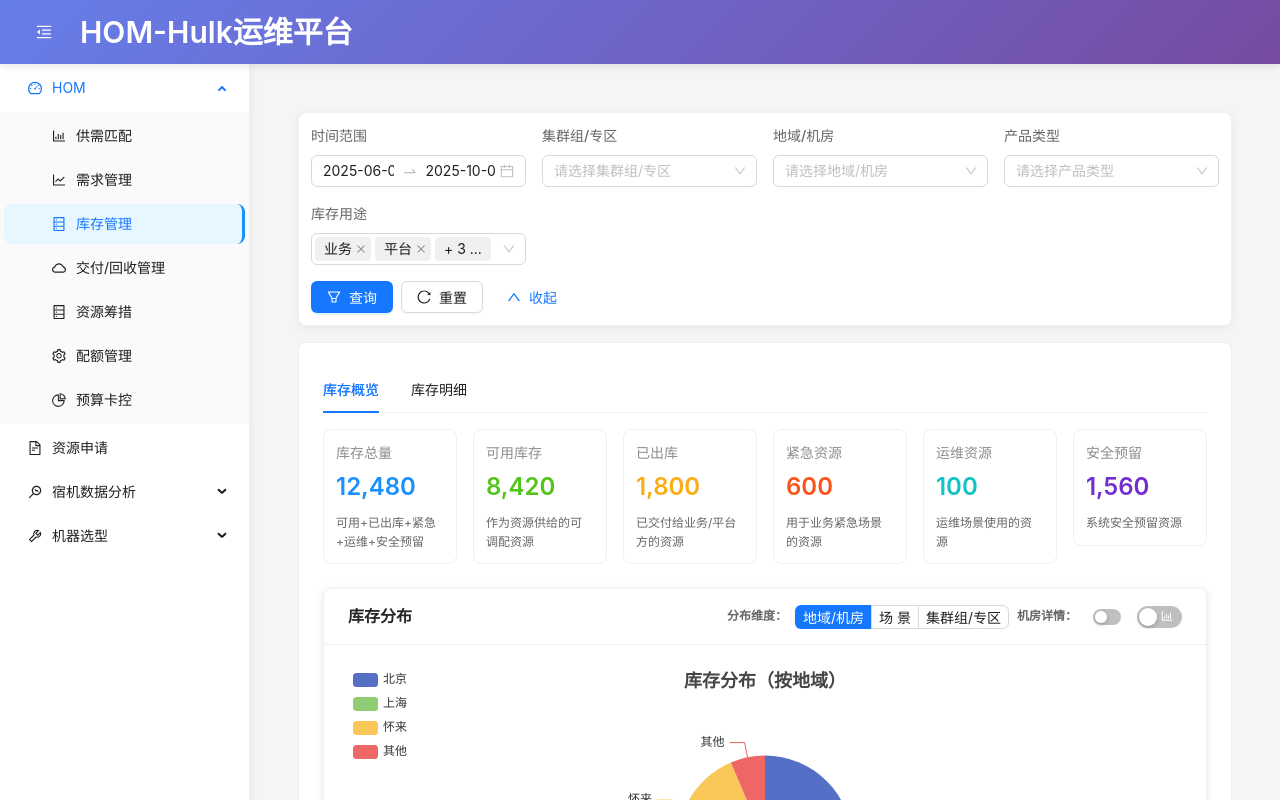
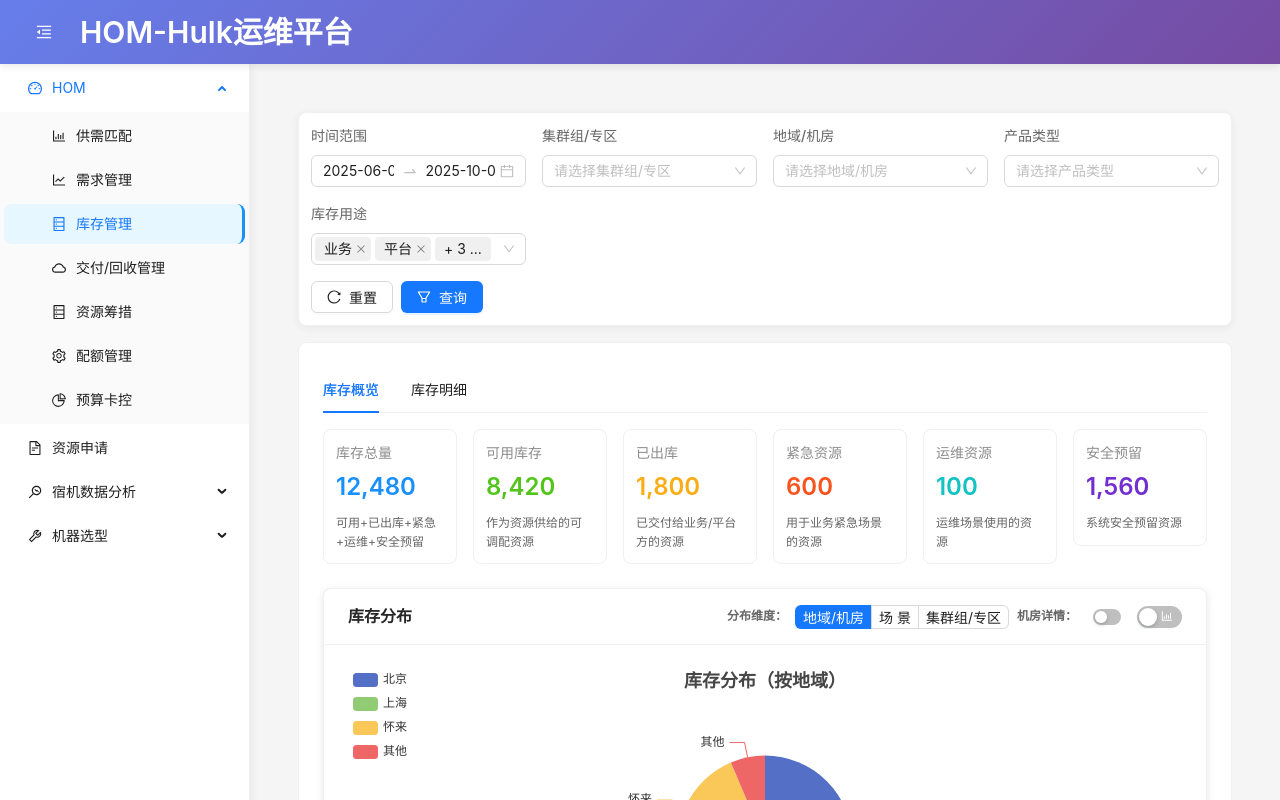
Before and after one commit to tasyskybenjamin/hulk_F1, a React (Create React App) app: page / in a window 1280 px wide. Shown: the top 800 px of the page. Built offline with nearby package versions, Linux system fonts and the light colour scheme; the HTML template or start-up script is replaced by a standard one.

Commit message:
优化库存筛选面板：1.移除展开收起功能，显示所有筛选项 2.调换查询和重置按钮位置

```diff
--- a/src/components/InventoryFilterPanel.js
+++ b/src/components/InventoryFilterPanel.js
@@ -1,4 +1,4 @@
-import React, { useState } from 'react';
+import React from 'react';
 import {
   Row,
   Col,
@@ -12,16 +12,13 @@ import {
 } from 'antd';
 import {
   FilterOutlined,
-  ReloadOutlined,
-  DownOutlined,
-  UpOutlined
+  ReloadOutlined
 } from '@ant-design/icons';
 import dayjs from 'dayjs';
 
 const { RangePicker } = DatePicker;
 
 const InventoryFilterPanel = ({ filters, onChange, loading }) => {
-  const [collapsed, setCollapsed] = useState(false);
 
   // 产品类型选项
   const productTypeOptions = [
@@ -261,8 +258,6 @@ const InventoryFilterPanel = ({ filters, onChange, loading }) => {
               </div>
             </Col>
 
-            {!collapsed && (
-              <>
             <Col xs={24} sm={12} md={8} lg={6}>
               <div className="filter-item">
                 <div className="filter-label">产品类型</div>
@@ -299,13 +294,17 @@ const InventoryFilterPanel = ({ filters, onChange, loading }) => {
                 </Select>
               </div>
             </Col>
-              </>
-            )}
           </Row>
         </Col>
 
         <Col flex="none">
           <Space>
+            <Button
+              icon={<ReloadOutlined />}
+              onClick={handleReset}
+            >
+              重置
+            </Button>
             <Button
               type="primary"
               icon={<FilterOutlined />}
@@ -313,19 +312,6 @@ const InventoryFilterPanel = ({ filters, onChange, loading }) => {
               onClick={() => onChange(filters)}
             >
               查询
-            </Button>
-            <Button
-              icon={<ReloadOutlined />}
-              onClick={handleReset}
-            >
-              重置
-            </Button>
-            <Button
-              type="link"
-              icon={collapsed ? <DownOutlined /> : <UpOutlined />}
-              onClick={() => setCollapsed(!collapsed)}
-            >
-              {collapsed ? '展开' : '收起'}
             </Button>
           </Space>
         </Col>
```
Lines whose indentation alone changed are shown as unchanged.
